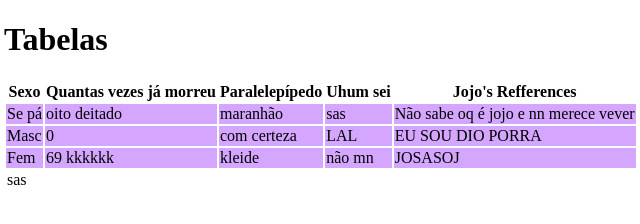
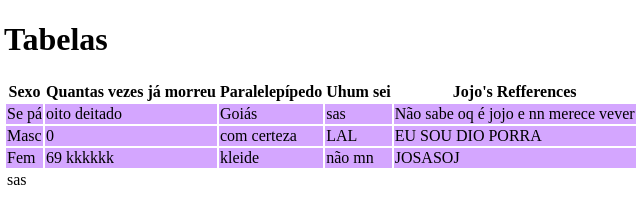
Before and after one commit to P4nte/aula-tabela, a plain HTML site: page index.html in a window 1280 px wide. Shown: the full height of the page, 4-644 px from the left. Drawn offline with Linux system fonts and the light colour scheme.

Commit message:
Mudando maranhão p/ goiás

```diff
--- a/index.html
+++ b/index.html
@@ -31,7 +31,7 @@
                 <tr>
                     <td>Se pá</td>
                     <td>oito deitado</td>
-                    <td>maranhão</td>
+                    <td>Goiás</td>
                     <td>sas</td>
                     <td>Não sabe oq é jojo e nn merece vever</td>
                 </tr>
```
